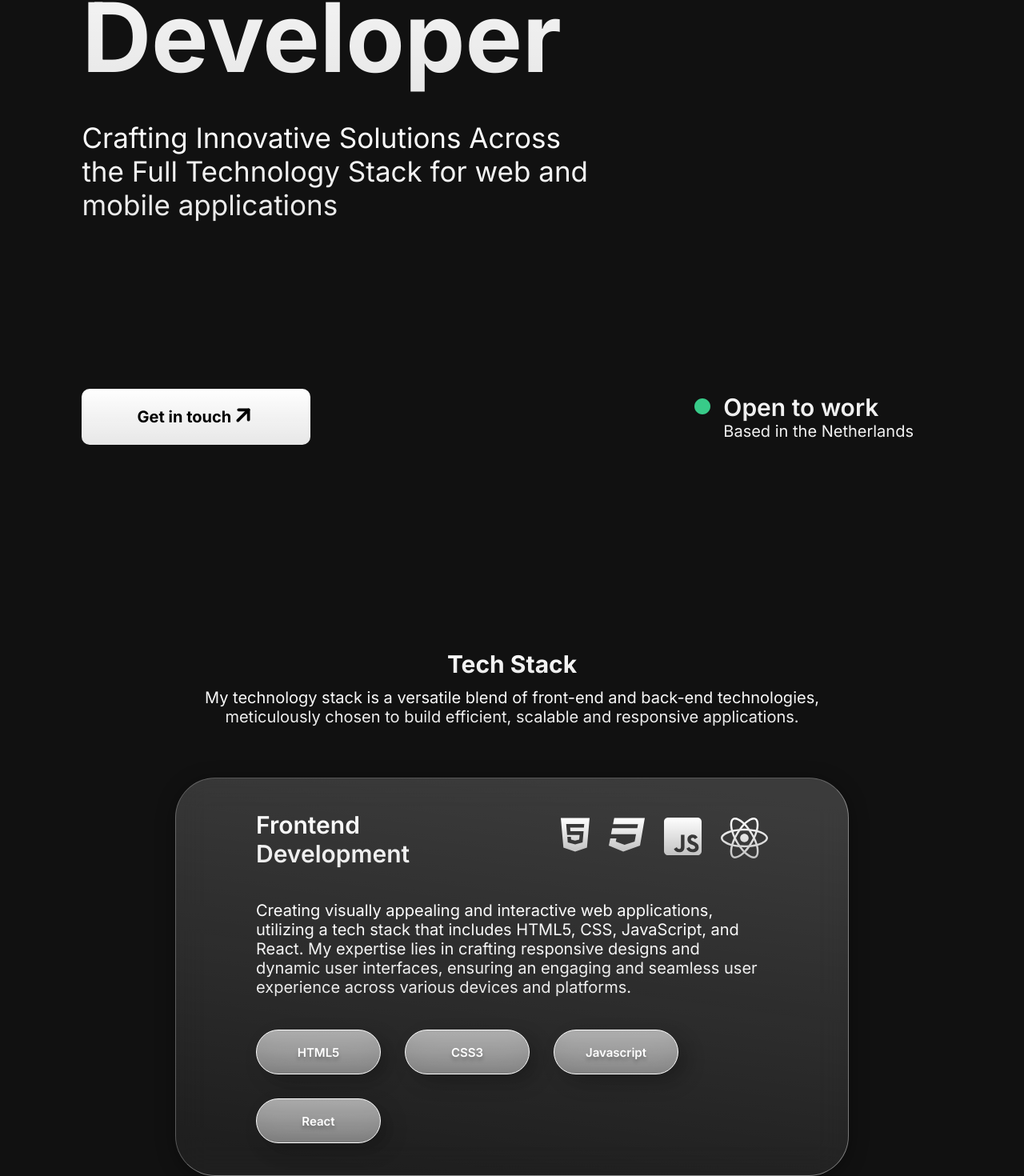
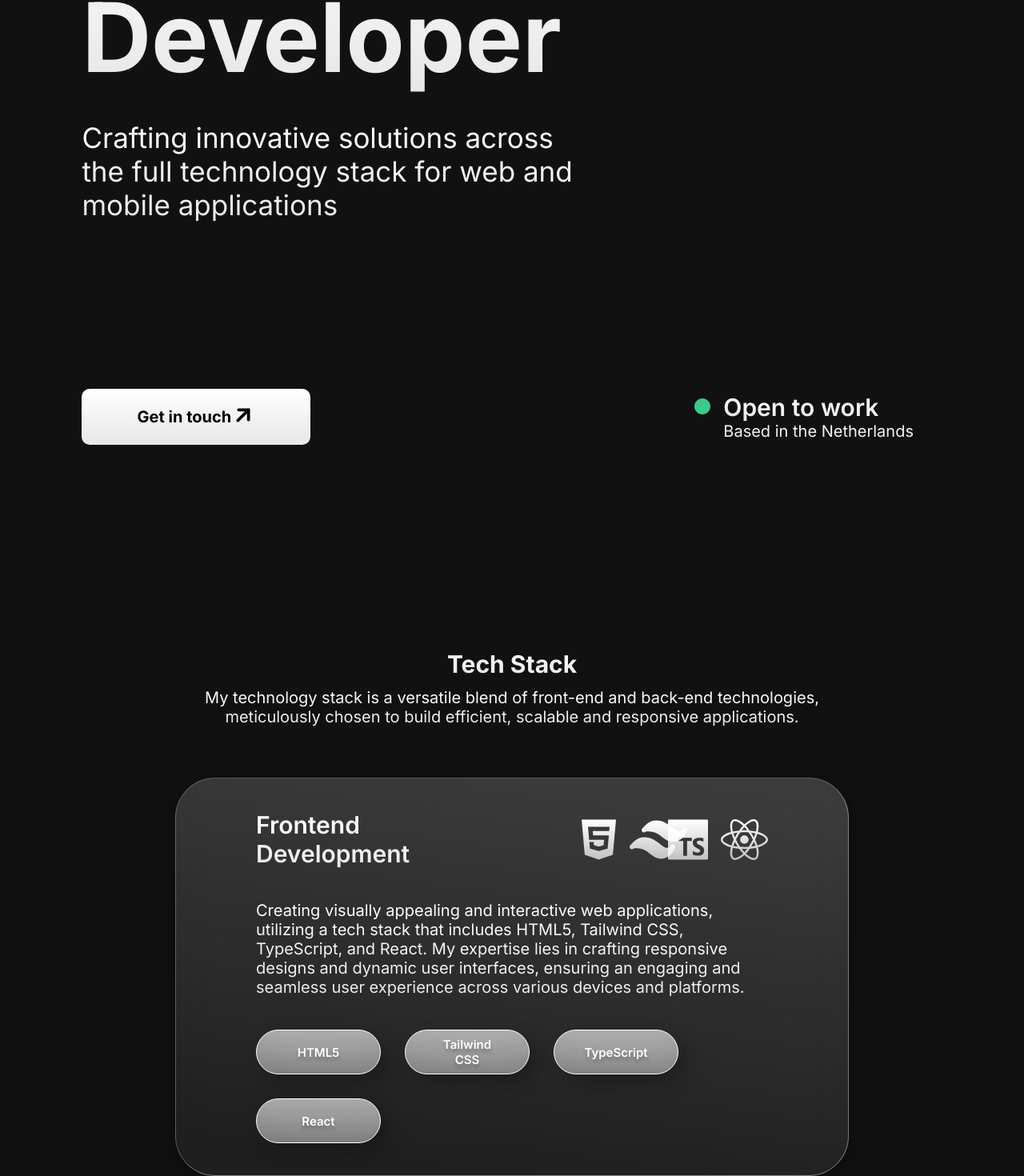
Before and after one commit to GJRKZB/portfolio, a React (Vite) app: page / in a window 1280 px wide. Shown: the part 373-1843 px from the top of the page at 80% size. Built offline with nearby package versions, Linux system fonts and the light colour scheme; no server answers.

Commit message:
update profile module CSS and translation for personal interests

```diff
--- a/src/cards/profile/Profile.module.css
+++ b/src/cards/profile/Profile.module.css
@@ -27,6 +27,9 @@
 
 .profile__card__content__text {
   width: 50%;
+  background: linear-gradient(180deg, #fff 0%, rgba(255, 255, 255, 0.7) 100%);
+  -webkit-background-clip: text;
+  -webkit-text-fill-color: transparent;
 }
 .profile__card__content__text h3 {
   margin-bottom: 0;
@@ -51,10 +54,8 @@
   font-style: normal;
   font-weight: 400;
   line-height: normal;
-  background: linear-gradient(180deg, #fff 0%, rgba(255, 255, 255, 0.7) 100%);
+  color: #fff;
   background-clip: text;
-  -webkit-background-clip: text;
-  -webkit-text-fill-color: transparent;
 }
 
 .profile__card__content__image {
--- a/src/cards/profile/Profile.tsx
+++ b/src/cards/profile/Profile.tsx
@@ -9,7 +9,8 @@ const Profile: React.FC = () => {
         <div className={styles.profile__card__content}>
           <div className={styles.profile__card__content__text}>
             <h3>{translations.profile.aboutMe}</h3>
-            <p>{translations.profile.personalInterests}</p>
+            <p>{translations.profile.personalInterests.firstLine}</p>
+            <p>{translations.profile.personalInterests.secondLine}</p>
           </div>
           <div className={styles.profile__card__content__image}>
             <img src={ProfilePicture} alt="Profile Picture" />
--- a/src/cards/techstack/TechStack.module.css
+++ b/src/cards/techstack/TechStack.module.css
@@ -30,6 +30,10 @@
   gap: 24px;
   width: 100%;
   justify-content: end;
+}
+
+.tech__stack__icon i {
+  display: flex;
 }
 
 .tech__stack__content h3 {
--- a/src/data/tech-stack.json
+++ b/src/data/tech-stack.json
@@ -9,18 +9,18 @@
         },
         {
           "id": "2",
-          "icon": "svg/css3.svg"
+          "icon": "svg/tailwind.svg"
         },
         {
           "id": "3",
-          "icon": "svg/javascript.svg"
+          "icon": "svg/typescript.svg"
         },
         {
           "id": "4",
           "icon": "svg/react.svg"
         }
       ],
-      "description": "Creating visually appealing and interactive web applications, utilizing a tech stack that includes HTML5, CSS, JavaScript, and React. My expertise lies in crafting responsive designs and dynamic user interfaces, ensuring an engaging and seamless user experience across various devices and platforms.",
+      "description": "Creating visually appealing and interactive web applications, utilizing a tech stack that includes HTML5, Tailwind CSS, TypeScript, and React. My expertise lies in crafting responsive designs and dynamic user interfaces, ensuring an engaging and seamless user experience across various devices and platforms.",
       "specialization": [
         {
           "id": "1",
@@ -28,11 +28,11 @@
         },
         {
           "id": "2",
-          "skill": "CSS3"
+          "skill": "Tailwind CSS"
         },
         {
           "id": "3",
-          "skill": "Javascript"
+          "skill": "TypeScript"
         },
         {
           "id": "4",
--- a/src/templates/homepage/HomepageTemplate.module.css
+++ b/src/templates/homepage/HomepageTemplate.module.css
@@ -1,6 +1,5 @@
 .homepage {
   height: 100%;
-  width: 100%;
   position: relative;
   z-index: 2;
 }
@@ -110,7 +109,7 @@
 .announcement__container {
   margin-top: 10%;
   padding: 10%;
-  height: 420px;
+  max-height: 400px;
   border-top: 1px solid #fff;
   border-bottom: 1px solid #fff;
   background: linear-gradient(
--- a/src/templates/homepage/HomepageTemplate.tsx
+++ b/src/templates/homepage/HomepageTemplate.tsx
@@ -131,9 +131,10 @@ const HomepageTemplate: React.FC = () => {
         <section id="about">
           <Profile />
         </section>
-        <section id="projects">
+        {/* //TODO: add project information and experieces */}
+        {/* <section id="projects">
           <ProjectsList setIsOpen={setIsOpen} />
-        </section>
+        </section> */}
         <footer>
           <Footer setIsOpen={setIsOpen} />
         </footer>
--- a/src/translations/en-GB/en-GB.ts
+++ b/src/translations/en-GB/en-GB.ts
@@ -15,7 +15,7 @@ export const translations: translationTypes = {
   hero: {
     title: "Full Stack Developer",
     subtitle:
-      "Crafting Innovative Solutions Across the Full Technology Stack for web and mobile applications",
+      "Crafting innovative solutions across the full technology stack for web and mobile applications",
     btn: "Get in touch",
   },
   techStack: {
@@ -30,8 +30,12 @@ export const translations: translationTypes = {
   },
   profile: {
     aboutMe: "About me",
-    personalInterests:
-      "Welcome to my world beyond coding! I'm passionate about the thrill of football and the adventures of travel, each offering unique experiences and lessons. In the gym, I find a balance of strength and discipline. Off the field, I lose myself in the immersive worlds of books and the captivating stories of cinema, each enriching my life with diverse perspectives and creativity. These interests shape my approach to life, combining energy, exploration, and a love for storytelling.",
+    personalInterests: {
+      firstLine:
+        "As a software developer with a winning mindset and passion for technology, I am committed to excellence in every project. My perseverance and ability to solve complex problems are enhanced by a background influenced by entrepreneurial parents, fostering a love for innovation.",
+      secondLine:
+        "Outside work, I stay energized with obstacle runs, football, and gym workouts. I am eager to connect with other professionals and explore new tech opportunities.",
+    },
   },
   footer: {
     cta: "Let's talk",
--- a/src/translations/en-GB/types.ts
+++ b/src/translations/en-GB/types.ts
@@ -25,7 +25,10 @@ export interface translationTypes {
   };
   profile: {
     aboutMe: string;
-    personalInterests: string;
+    personalInterests: {
+      firstLine: string;
+      secondLine: string;
+    };
   };
   footer: {
     cta: string;
```
Also changed, not shown: public/svg/tailwind.svg (added), public/svg/typescript.svg (added).
